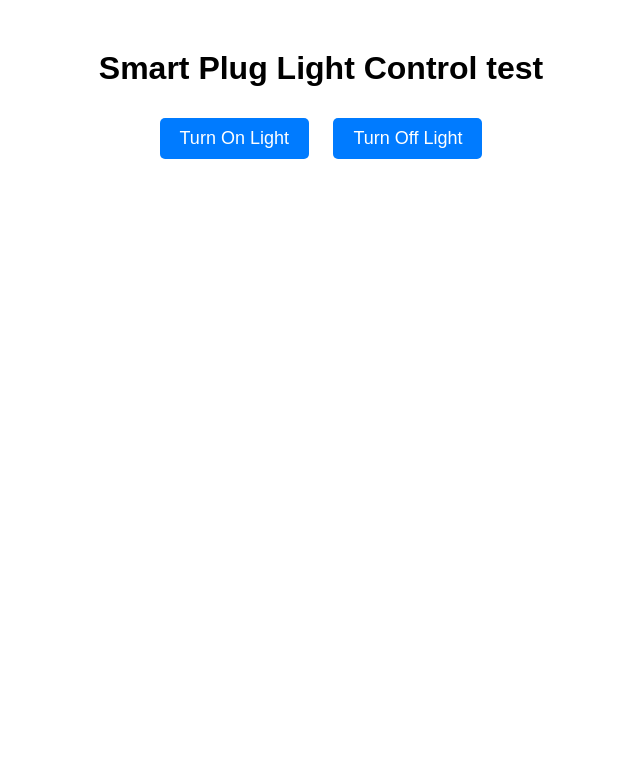
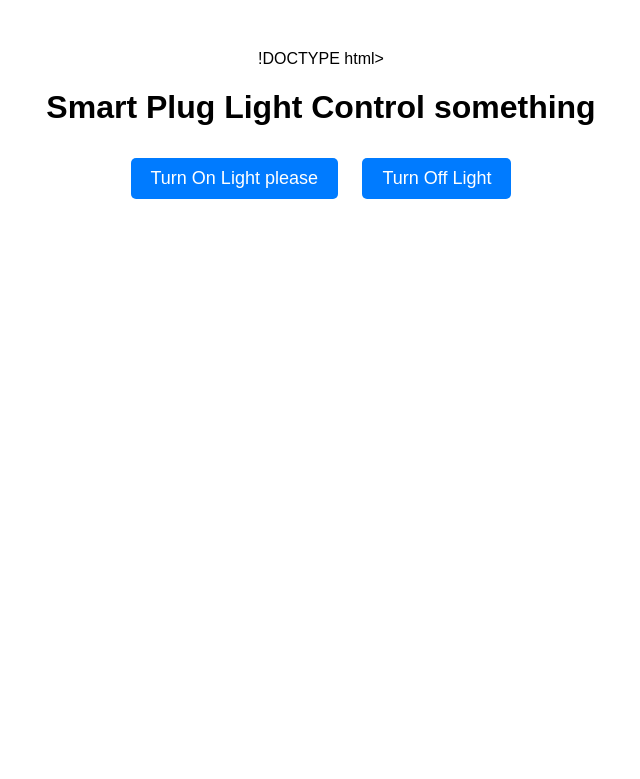
Before and after one commit to MatGBU/sdweblite, a Flask app: page / in a window 1280 px wide. Shown: the top 779 px of the page, without its empty margins (319-959 px from the left). Run offline with Flask 3, Linux system fonts and the light colour scheme.

Commit message:
Revert "web 0.3.1"
This reverts commit 6ec3ea2d281cd03f75f60662c9c6a6d4f84caeac.

```diff
--- a/website/static/script.js
+++ b/website/static/script.js
@@ -1,13 +1,27 @@
+// Function to make an API request to turn on the light
 document.getElementById('turnOnButton').addEventListener('click', function() {
-    fetch('127.0.0.1:5001/turn_on')
+    fetch('/turn_on')
         .then(response => response.json())
-
+        .then(data => {
+            if (data.status === 'on') {
+                document.getElementById('statusMessage').textContent = 'The light is ON.';
+            } else {
+                document.getElementById('statusMessage').textContent = 'Failed to turn on the light.';
+            }
+        })
         .catch(error => console.error('Error:', error));
 });
 
+// Function to make an API request to turn off the light
 document.getElementById('turnOffButton').addEventListener('click', function() {
-    fetch('127.0.0.1:5001/turn_off')
+    fetch('/turn_off')
         .then(response => response.json())
-
+        .then(data => {
+            if (data.status === 'off') {
+                document.getElementById('statusMessage').textContent = 'The light is OFF.';
+            } else {
+                document.getElementById('statusMessage').textContent = 'Failed to turn off the light.';
+            }
+        })
         .catch(error => console.error('Error:', error));
 });
--- a/website/templates/index.html
+++ b/website/templates/index.html
@@ -1,4 +1,4 @@
-<!DOCTYPE html>
+!DOCTYPE html>
 <html lang="en">
 <head>
     <meta charset="UTF-8">
@@ -7,10 +7,10 @@
     <link rel="stylesheet" href="{{ url_for('static', filename='styles.css') }}">
 </head>
 <body>
-    <h1>Smart Plug Light Control test</h1>
+    <h1>Smart Plug Light Control something</h1>
 
     <!-- Button to turn on the light -->
-    <button id="turnOnButton">Turn On Light</button>
+    <button id="turnOnButton">Turn On Light please</button>
 
     <!-- Button to turn off the light -->
     <button id="turnOffButton">Turn Off Light</button>
```
